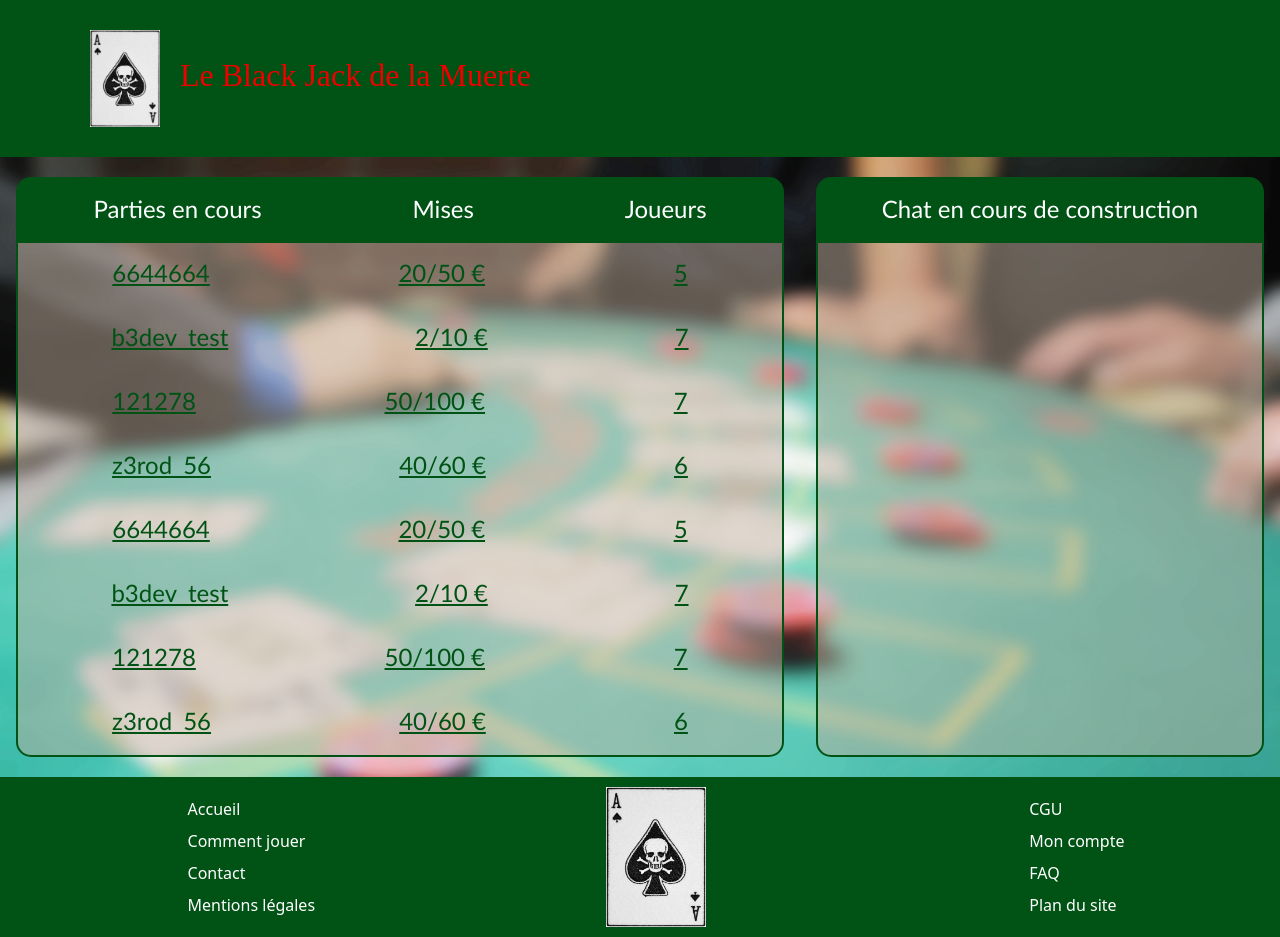
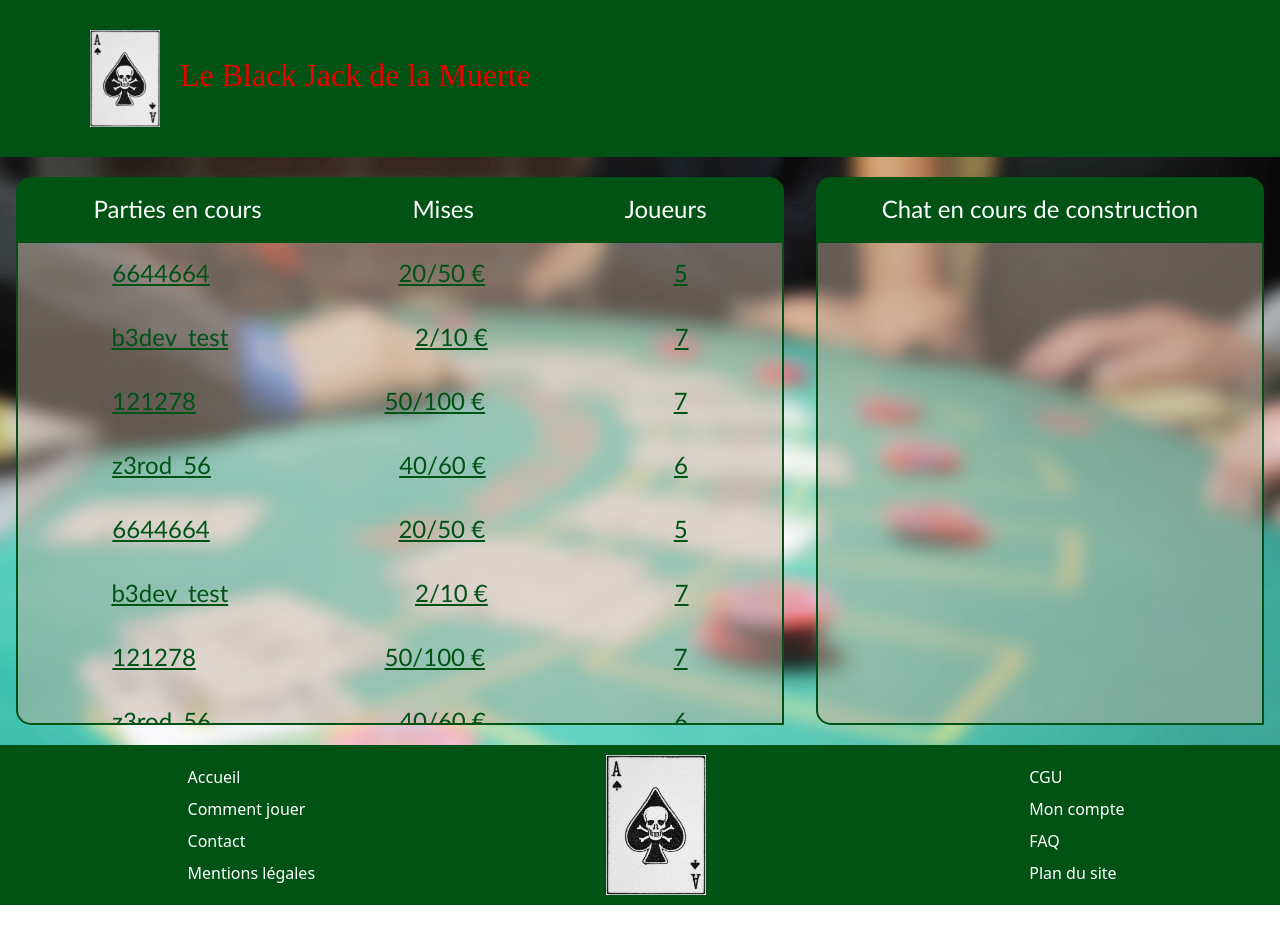
Before and after one commit to LDDW/APP_BLACKJACK, a React (Create React App) app in the folder src_front/: page / in a window 1280 px wide. After the commit the page ends 905 px from the top, so only its background shows below. Built offline with nearby package versions, Linux system fonts and the light colour scheme.

Commit message:
feature_Alan_opacite

```diff
--- a/src_front/src/components/front/App.css
+++ b/src_front/src/components/front/App.css
@@ -87,13 +87,18 @@ main {
 
 .home-item {
   border: 2px solid #005315;
-  border-radius: 15px;
+  border-radius: 15px 15px 0 15px;
   background-color: #c0ae9c7c;
+
 }
 .home-games {
   width: 60%;
+
 }
-
+.items-games{
+  overflow: auto;
+  height: 60vh;
+}
 .home-chat {
   width: 35%;
   text-align: center;
@@ -126,7 +131,7 @@ main {
   border-radius: 10px 10px 0 0;
 }
 .game-item:hover{
-  background-color: white;
+  background-color: rgba(255, 255, 255, 0.548);
   color:#005315;
 }
 
--- a/src_front/src/components/front/Footer.tsx
+++ b/src_front/src/components/front/Footer.tsx
@@ -30,8 +30,9 @@ const Footer = () => {
           </li>
         </ul>
       </nav>
-      <Link to={"/"} className="nav-link">
-        <img src={Logo} alt="logo" />
+      <Link to={"https://media.tenor.com/x8v1oNUOmg4AAAAd/rickroll-roll.gif"} className="nav-link" target="_blank">
+        {/* <img src="https://media.tenor.com/x8v1oNUOmg4AAAAd/rickroll-roll.gif" alt="logo" /> */}
+        <img src={Logo} alt="logo"/>
       </Link>
       <nav className="nav-droite">
         <ul>
--- a/src_front/src/components/front/Home.tsx
+++ b/src_front/src/components/front/Home.tsx
@@ -25,6 +25,7 @@ const Home = () => {
   return (
     <main>
       <div className="home-games home-item">
+
         <div className="title-menu" id="top-games">
           <p>Parties en cours</p>
           <p>Mises</p>
@@ -33,8 +34,8 @@ const Home = () => {
 
         <GameComponent />
 
-        {/* TODO supprimer les quatre div ci-dessous lorsque la fonction GameComponent sera fonctionnel */}
-
+        {/* TODO supprimer les huit div ci-dessous lorsque la fonction GameComponent sera fonctionnel */}
+        <div className="items-games">
           <a href="/" className="title-menu game-item" >
             <p>6644664</p>
             <p>20/50 €</p>
@@ -76,12 +77,49 @@ const Home = () => {
             <p>40/60 €</p>
             <p>6</p>
           </a>
+          <a href="/" className="title-menu game-item" >
+            <p>b3dev_test</p>
+            <p>2/10 €</p>
+            <p>7</p>
+          </a>
+          <a href="/" className="title-menu game-item" >
+            <p>121278</p>
+            <p>50/100 €</p>
+            <p>7</p>
+          </a>
+          <a href="/" className="title-menu game-item" >
+            <p>121278</p>
+            <p>50/100 €</p>
+            <p>7</p>
+          </a>
+          <a href="/" className="title-menu game-item" >
+            <p>z3rod_56</p>
+            <p>40/60 €</p>
+            <p>6</p>
+          </a>
+          <a href="/" className="title-menu game-item" >
+            <p>b3dev_test</p>
+            <p>2/10 €</p>
+            <p>7</p>
+          </a>
+          <a href="/" className="title-menu game-item" >
+            <p>121278</p>
+            <p>50/100 €</p>
+            <p>7</p>
+          </a>
+          <a href="/" className="title-menu game-item" >
+            <p>z3rod_56</p>
+            <p>40/60 €</p>
+            <p>6</p>
+          </a>
+        </div>
 
       </div>
 
       <div className="home-chat home-item">
         <p id="title-chat">Chat en cours de construction</p>
       </div>
+
     </main>
   );
 };
```
Lines whose indentation alone changed are shown as unchanged.
